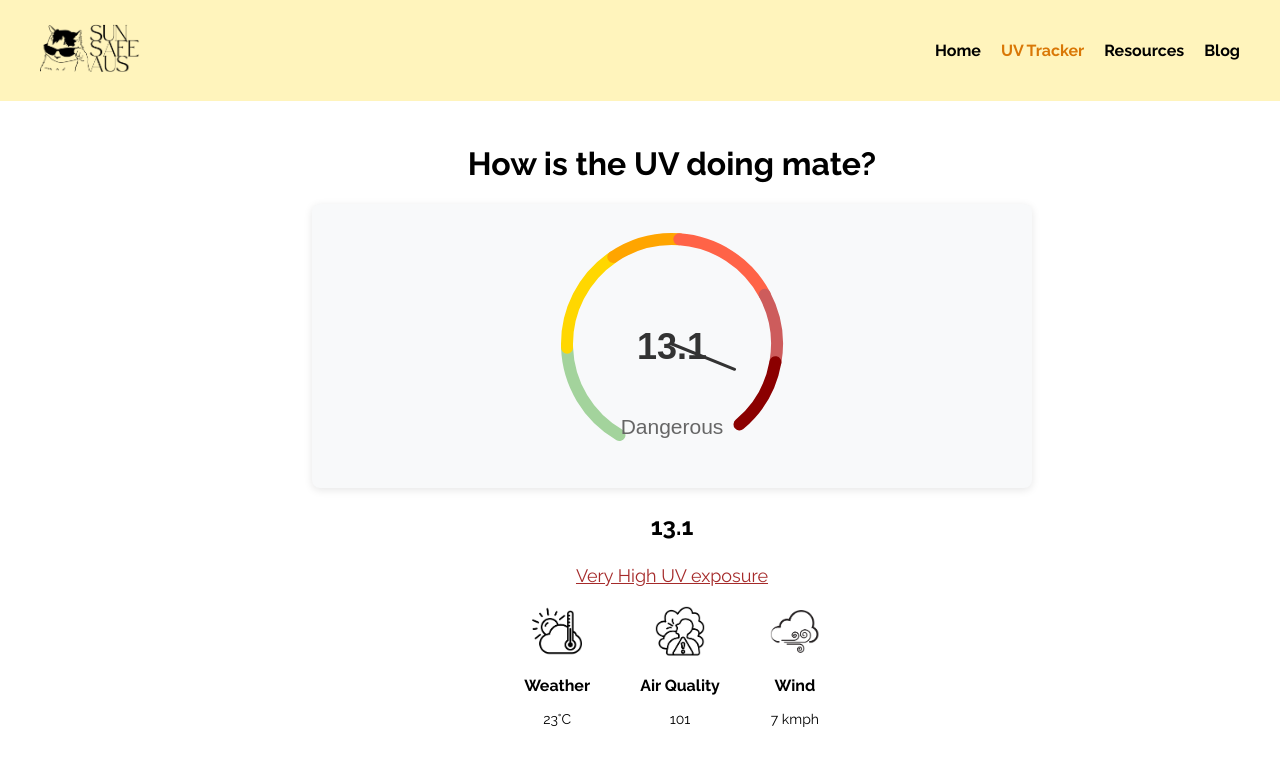
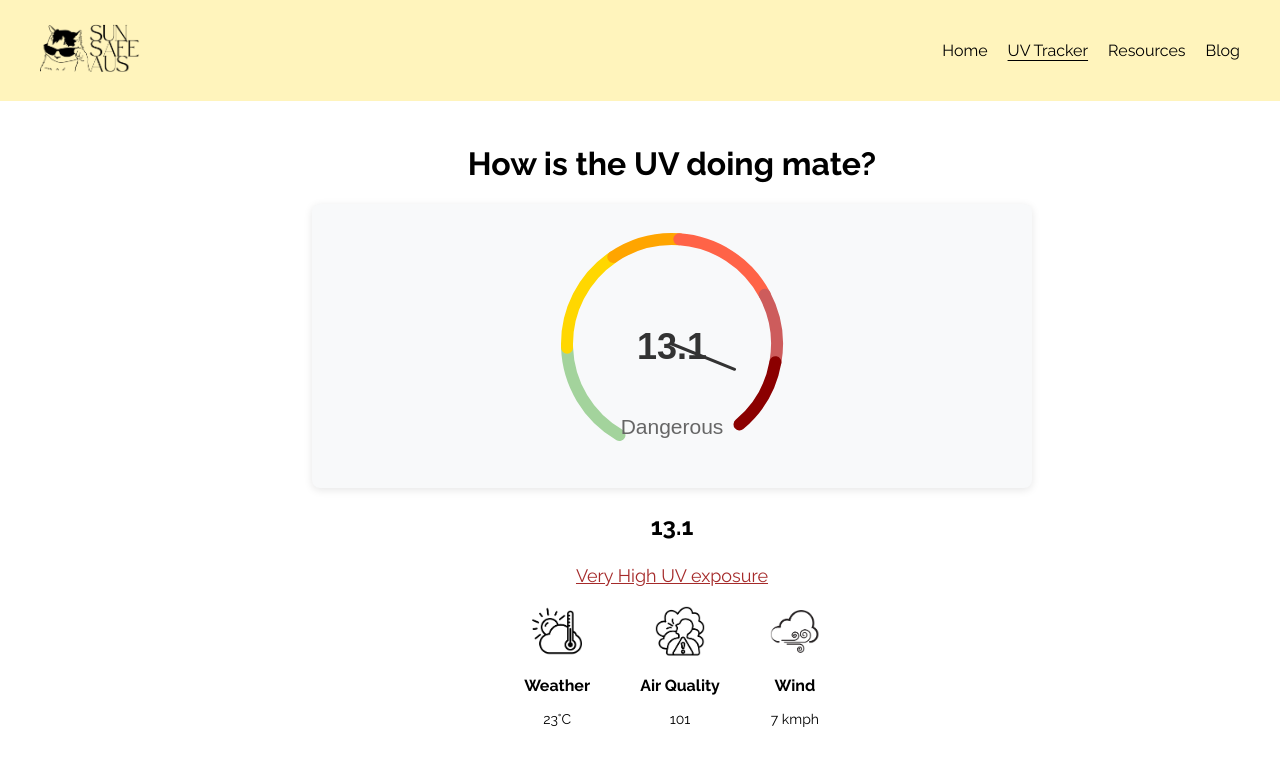
Before and after one commit to Kumareshan30/SunsafeAus, a Vue app in the folder sunsafeaus/: page /uv-tracker in a window 1280 px wide. Shown: the top 766 px of the page. Built offline with nearby package versions, Linux system fonts and the light colour scheme.

Commit message:
Styling changes to nav bar and buttons

```diff
--- a/sunsafeaus/src/components/NavBar.vue
+++ b/sunsafeaus/src/components/NavBar.vue
@@ -53,13 +53,15 @@
 
 .nav-links a {
   text-decoration: none;
-  font-weight: bold;
+  font-weight: normal;
   color: black;
   transition: color 0.3s;
 }
 
 .nav-links a.router-link-exact-active {
-  color: #d97706;
+  color: black;
+  text-decoration: underline;
+  text-underline-offset: 4px;
 }
 
 body {
--- a/sunsafeaus/src/views/LandingPage.vue
+++ b/sunsafeaus/src/views/LandingPage.vue
@@ -8,7 +8,7 @@
           We are a bunch of tech enthusiasts who wish to contribute to the growing concerns
           about Australia’s sun protection habits and its UV exposure dangers.
         </p>
-        <button class="read-more">Plan Your Safety</button>
+        <button class="read-more" @click="goToResources">Plan Your Safety</button>
       </div>
     </div>
   </div>
@@ -17,6 +17,11 @@
 <script>
 export default {
   name: "LandingPage",
+  methods: {
+    goToResources() {
+      this.$router.push("/resources");
+    },
+  },
 };
 </script>
 
@@ -48,12 +53,12 @@ export default {
 
 .overlay {
   position: absolute;
-  top: 60%; /* Adjust to lower the text */
-  left: -3%; /* Ensure text stays within the left side */
+  top: 60%;
+  left: -3%;
   transform: translateY(-50%);
   color: black;
   text-align: left;
-  max-width: 420px; /* Adjusted for better readability */
+  max-width: 420px;
 }
 
 .overlay h2 {
@@ -76,5 +81,10 @@ export default {
   cursor: pointer;
   border-radius: 5px;
   box-shadow: 2px 2px 5px rgba(0, 0, 0, 0.1);
+  transition: background-color 0.3s ease-in-out;
+}
+
+.read-more:hover {
+  background-color: #f6e8b3;
 }
 </style>
```
